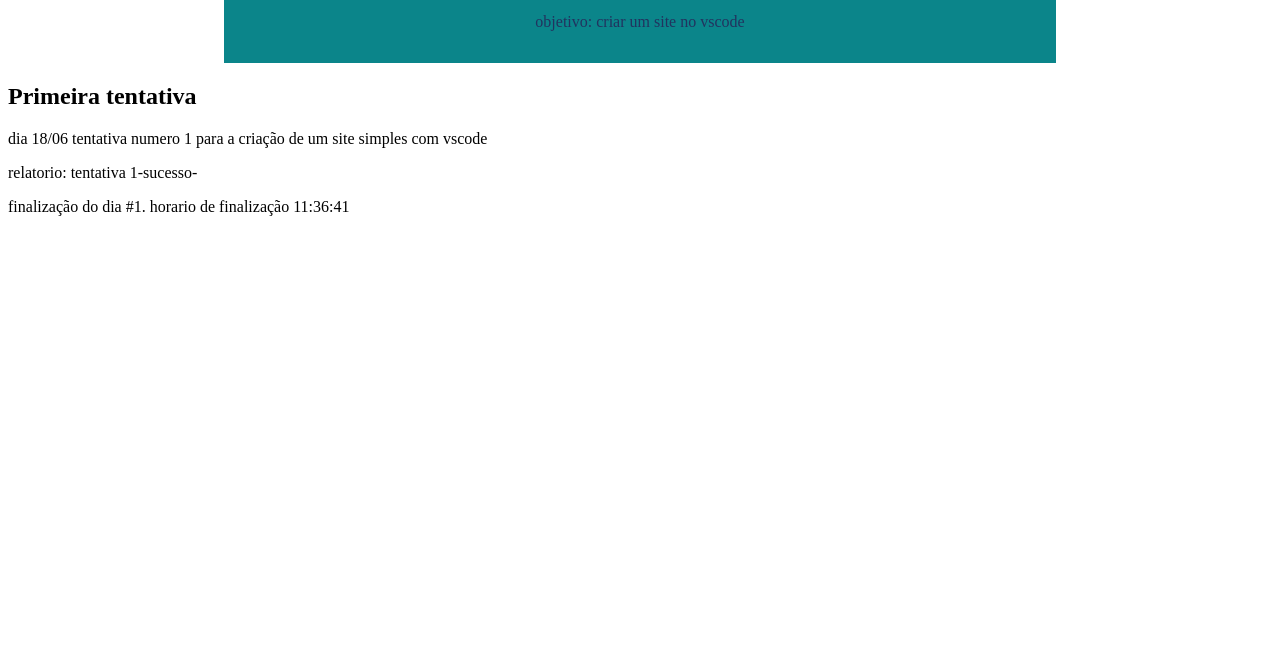
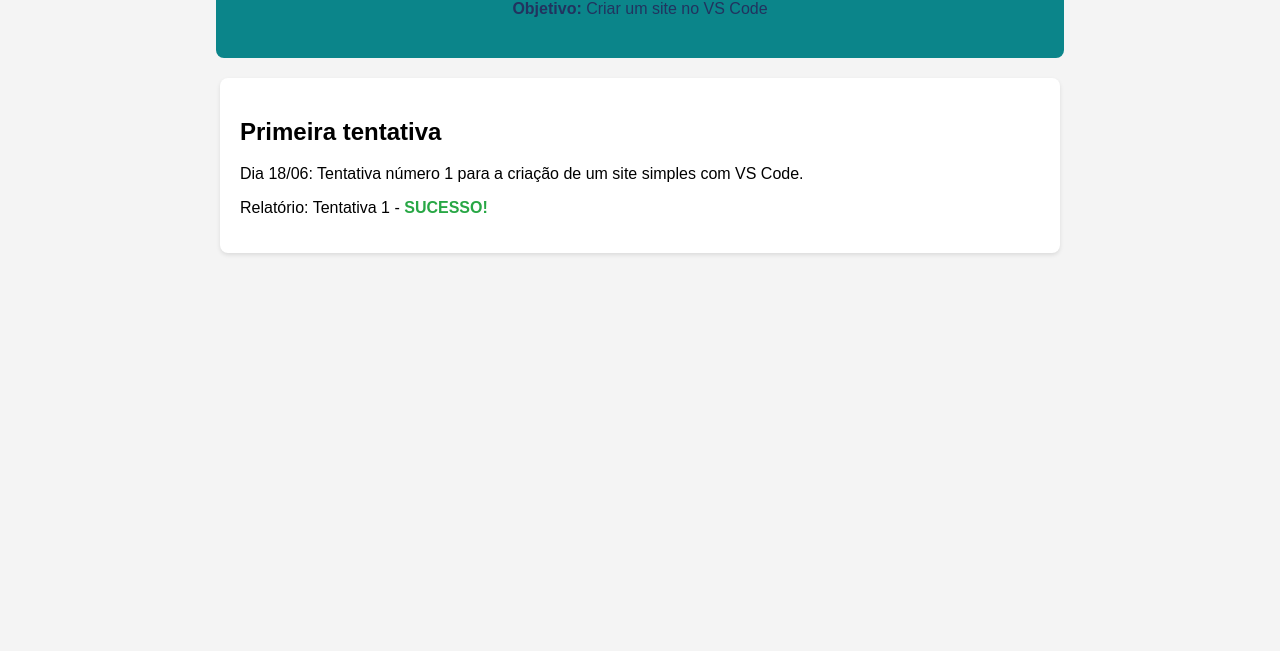
Before and after one commit to RaulManthay/Agrinho, a plain HTML site: page index.html in a window 1280 px wide. Shown: the part 149-800 px from the top of the page. Drawn offline with Linux system fonts and the light colour scheme.

Commit message:
Add files via upload
Update

```diff
--- a/index.html
+++ b/index.html
@@ -1,34 +1,64 @@
-
 <!DOCTYPE html>
 <html lang="pt-br">
 <head>
     <meta charset="UTF-8">
-        <meta name="Manthay" content="width=device-width, initial-scale=1.0">
-        <title>Site-1</title>
+    <!-- Correção da viewport para funcionamento correto em celulares -->
+    <meta name="viewport" content="width=device-width, initial-scale=1.0">
+    <title>Site-1 - Manthay</title>
+
+    <!-- O bloco de estilo foi movido para o local correto (dentro do head) -->
+    <style>
+        body {
+            font-family: Arial, sans-serif;
+            background-color: #f4f4f4;
+            margin: 0;
+            padding: 0;
+        }
+        header {
+            background-color: #0b858a;
+            color: #22335f;
+            text-align: center;
+            max-width: 800px;
+            margin: 20px auto;
+            padding: 24px;
+            border-radius: 8px;
+        }
+        main {
+            max-width: 800px;
+            margin: 20px auto;
+            padding: 20px;
+            background-color: #ffffff;
+            border-radius: 8px;
+            box-shadow: 0 2px 4px rgba(0,0,0,0.1);
+        }
+        h1 {
+            margin-bottom: 5px;
+        }
+        .subtitulo-trabalho {
+            font-size: 1.2em;
+            font-weight: normal;
+            margin-top: 0;
+        }
+        .sucesso {
+            color: #28a745;
+            font-weight: bold;
+        }
+    </style>
 </head>
 <body>
+
     <header>
         <h1>Manthay</h1>
-            <h1> Trabalho de programação, valor 2.0</h1>
-            <p> objetivo: criar um site no vscode</p>
-        <style>
-        header{background-color: #0b858a;
-                color:#22335f;
-                text-align: center;
-                max-width: 800px;
-                margin: 0 auto;
-                padding: 16px;}
-        </style>
+        <!-- Alterado para parágrafo estilizado para manter a hierarquia correta -->
+        <p class="subtitulo-trabalho">Trabalho de programação, valor 2.0</p>
+        <p><strong>Objetivo:</strong> Criar um site no VS Code</p>
     </header>
+
     <main>
-            <h2>Primeira tentativa </h2>
-            <p>dia 18/06 tentativa numero 1 para a criação de um site simples com vscode</p>
-            <p>relatorio: tentativa 1-sucesso-</p>
-            <p>finalização do dia #1. horario de finalização 11:36:41
-            </p>
+        <h2>Primeira tentativa</h2>
+        <p>Dia 18/06: Tentativa número 1 para a criação de um site simples com VS Code.</p>
+        <p>Relatório: Tentativa 1 - <span class="sucesso">SUCESSO!</span></p>
     </main>
-
-
 
 </body>
 </html>
```
Lines whose indentation alone changed are shown as unchanged.
